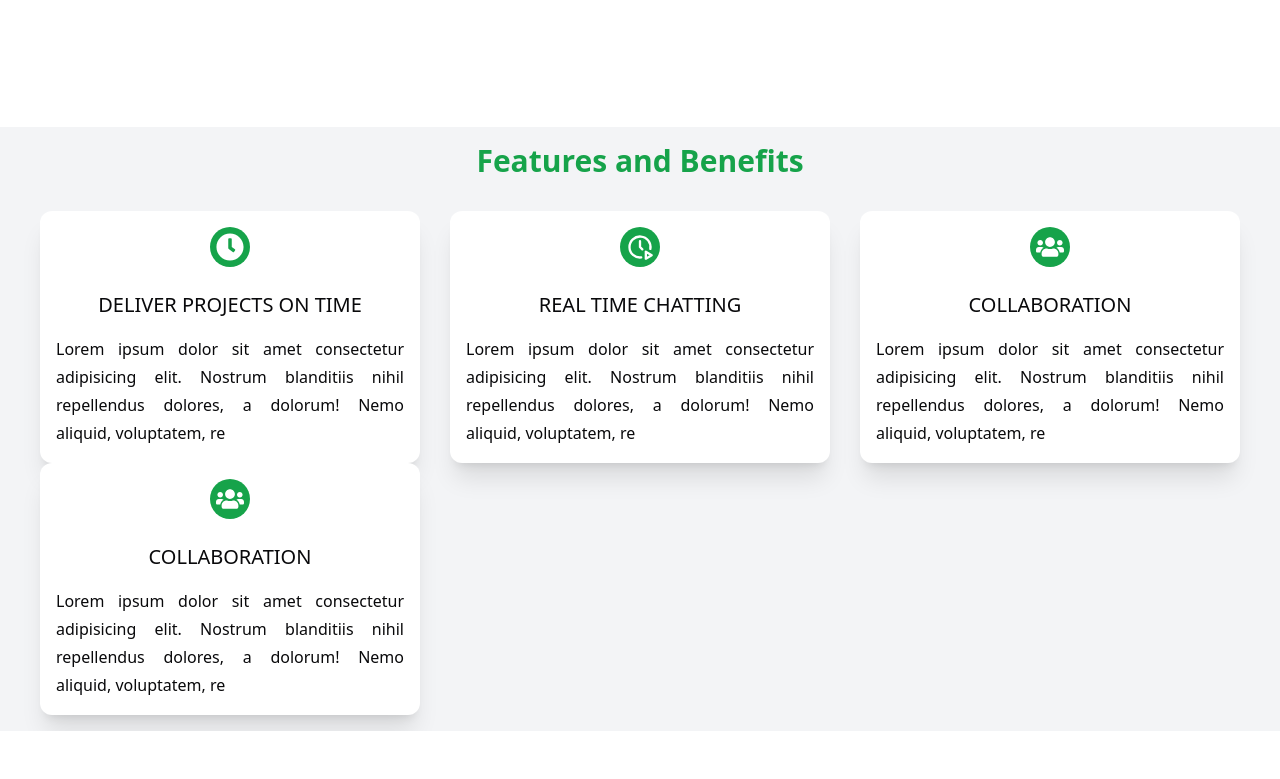
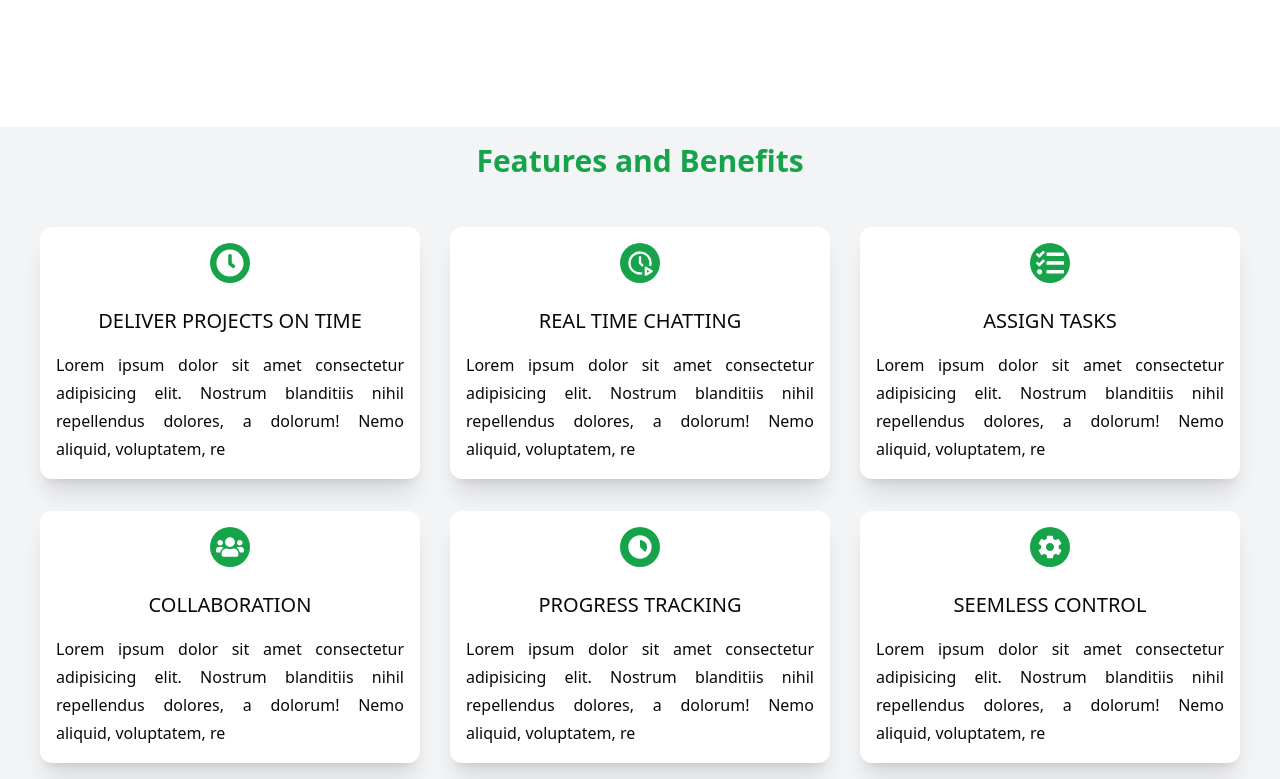
Before and after one commit to HimanshuS1nha/Project-Buddy, a React (Vite) app in the folder client/: page / in a window 1280 px wide. Shown: the part 617-1396 px from the top of the page. Before the commit the page ends 1348 px from the top, so only its background shows below. Built offline with nearby package versions, Linux system fonts and the light colour scheme.

Commit message:
Features section added to homepage

```diff
--- a/client/constants/features.ts
+++ b/client/constants/features.ts
@@ -1,4 +1,6 @@
-import { FaClock, FaUsers } from "react-icons/fa";
+import { FaClock, FaTasks, FaUsers } from "react-icons/fa";
+import { IoMdSettings } from "react-icons/io";
+import { RiProgress3Fill } from "react-icons/ri";
 import { TbClockPlay } from "react-icons/tb";
 
 export const features = [
@@ -15,8 +17,8 @@ export const features = [
       "Lorem ipsum dolor sit amet consectetur adipisicing elit. Nostrum blanditiis nihil repellendus dolores, a dolorum! Nemo aliquid, voluptatem, re",
   },
   {
-    title: "Collaboration",
-    Icon: FaUsers,
+    title: "Assign Tasks",
+    Icon: FaTasks,
     description:
       "Lorem ipsum dolor sit amet consectetur adipisicing elit. Nostrum blanditiis nihil repellendus dolores, a dolorum! Nemo aliquid, voluptatem, re",
   },
@@ -26,4 +28,16 @@ export const features = [
     description:
       "Lorem ipsum dolor sit amet consectetur adipisicing elit. Nostrum blanditiis nihil repellendus dolores, a dolorum! Nemo aliquid, voluptatem, re",
   },
+  {
+    title: "Progress Tracking",
+    Icon: RiProgress3Fill,
+    description:
+      "Lorem ipsum dolor sit amet consectetur adipisicing elit. Nostrum blanditiis nihil repellendus dolores, a dolorum! Nemo aliquid, voluptatem, re",
+  },
+  {
+    title: "Seemless Control",
+    Icon: IoMdSettings,
+    description:
+      "Lorem ipsum dolor sit amet consectetur adipisicing elit. Nostrum blanditiis nihil repellendus dolores, a dolorum! Nemo aliquid, voluptatem, re",
+  },
 ];
--- a/client/src/components/Home/Features.tsx
+++ b/client/src/components/Home/Features.tsx
@@ -3,10 +3,10 @@ import { features } from "../../../constants/features";
 
 const Features = () => {
   return (
-    <section className="flex flex-col items-center gap-y-8 bg-gray-100 py-4">
+    <section className="flex flex-col items-center gap-y-12 bg-gray-100 py-4">
       <Title>Features and Benefits</Title>
 
-      <div className="flex flex-wrap w-[1200px] justify-between">
+      <div className="flex flex-wrap w-[1200px] justify-between gap-y-8">
         {features.map((feature) => {
           return (
             <div
```
